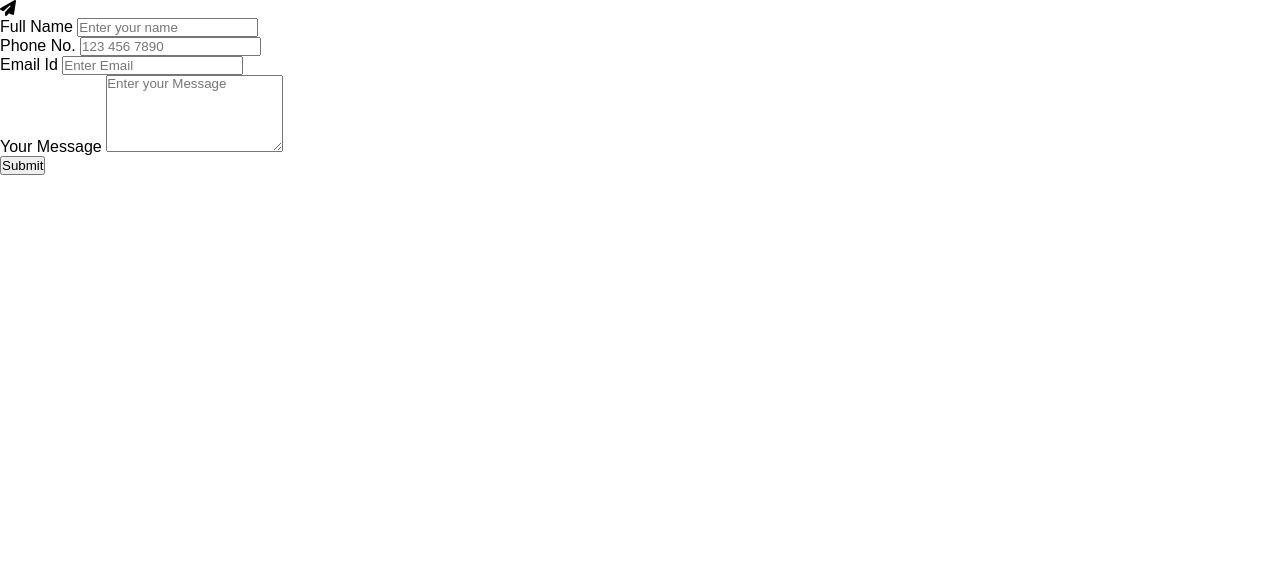
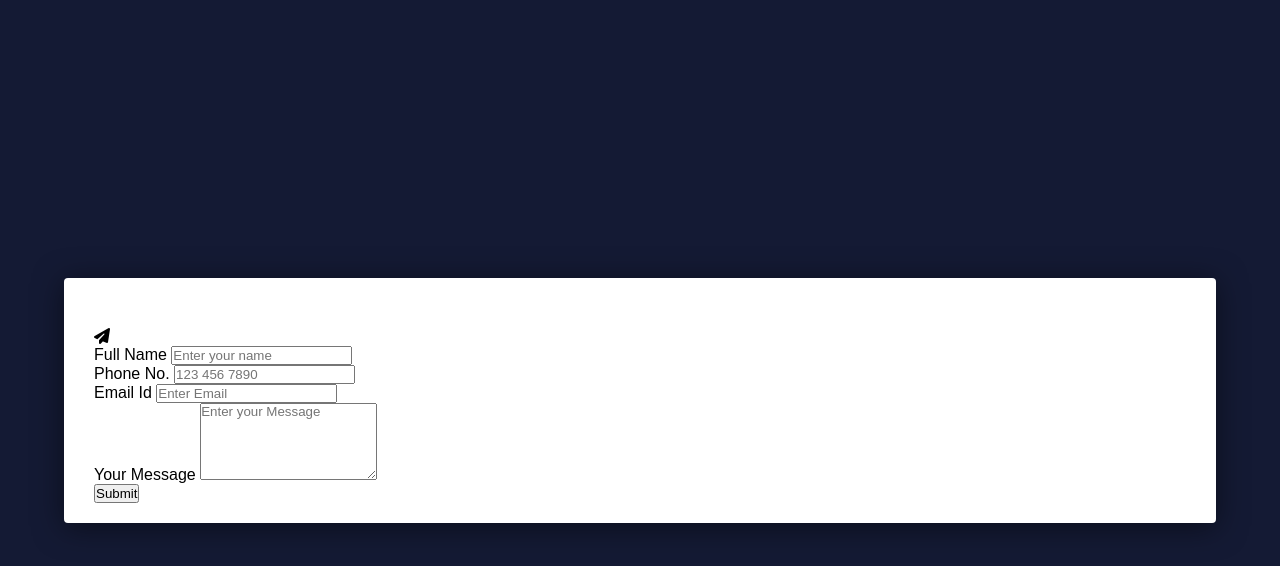
Before and after one commit to khashayaryaghma/practice, a plain HTML site: page Form-Validation/index.html in a window 1280 px wide. Drawn offline with Linux system fonts and the light colour scheme.

Commit message:
Update index.css

```diff
--- a/Form-Validation/index.css
+++ b/Form-Validation/index.css
@@ -4,3 +4,20 @@
     box-sizing: border-box;
     font-family: "Poppins", sans-serif;
 }
+.container{
+    width: 100%;
+    height: 100vh;
+    background-color: #141a34;
+    display: flex;
+    align-items: center;
+    justify-content: center;
+}
+.container form{
+    width: 90%;
+    min-width: 500px;
+    padding: 50px 30px 20px;
+    background-color: #fff;
+    border-radius: 4px;
+    box-shadow: 0 4px 30px rgba(0, 0, 0, 0.5);
+    position: relative;
+}
```
